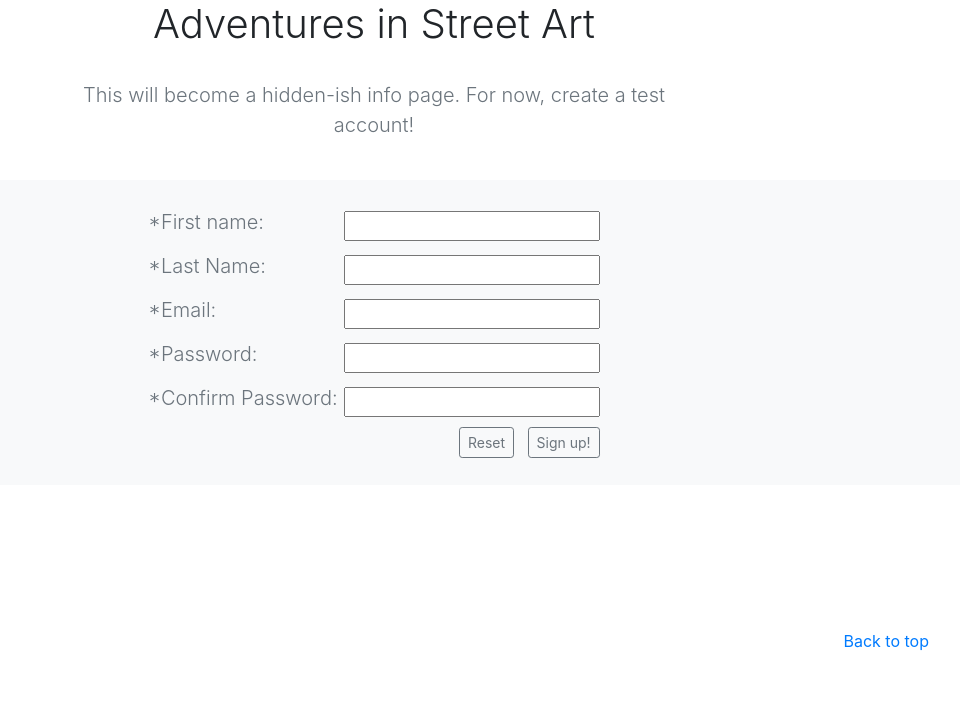
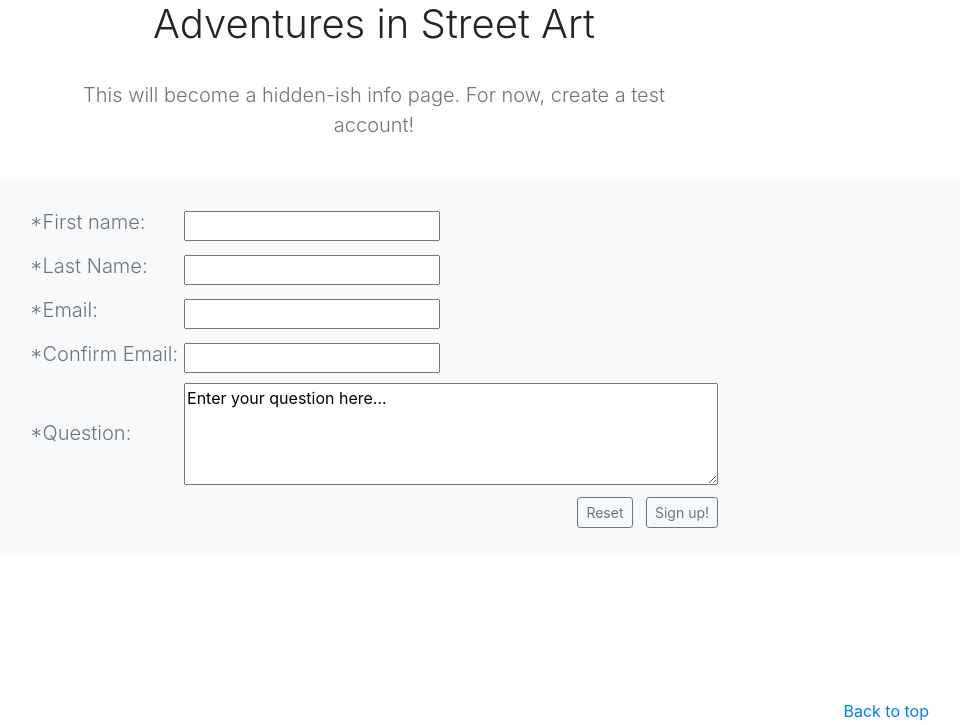
Before and after one commit to simonhowlett/app-engine-ci, a Flask app: page /info/ in a window 1280 px wide. Shown: the part 152-877 px from the top of the page, without its empty margins (266-1226 px from the left). Before the commit the page ends 803 px from the top, so only its background shows below. Run offline with Flask 2, Linux system fonts and the light colour scheme; some libraries are stand-ins or nearby versions.

Commit message:
Contact form writes to firestore

```diff
--- a/main.py
+++ b/main.py
@@ -6,9 +6,10 @@ Expect some street art photo's or something.
 """
 
 import os
-from flask import Flask, render_template, request
+from flask import Flask, render_template, request, redirect
 import datetime
-from google.cloud import datastore
+from google.cloud import datastore, ndb
+
 
 # [START gae_python38_app]
 # If `entrypoint` is not defined in app.yaml, App Engine will look for an app
@@ -42,13 +43,33 @@ def info():
     return render_template('info.html')
 
 
-@app.route('/confirmation/', methods=['POST', 'GET'])
+
+class Contact(ndb.Model):
+    firstName = ndb.StringProperty()
+    lastName = ndb.StringProperty()
+    email = ndb.StringProperty()
+    comment = ndb.StringProperty()
+
+
+@app.route('/submit_form', methods=['POST', 'GET'])
 def submit_form():
     if request.method == 'POST':
-        data = request.form.to_dict()
-        print(data) # TODO: remove this line
-        return render_template('confirmation.html')
+        client = ndb.Client()
+        with client.context():
+            data = request.form.to_dict()
+            print(data)
+            contact = Contact(firstName=data['firstName'],
+                              lastName=data['lastName'],
+                              email=data['email'],
+                              comment=data['comment'])
+            contact.put()
+        return redirect('confirmation.html')
     else: 'something went wrong, please try again'
+
+
+@app.route('/<string:page_name>')
+def html_page(page_name):
+    return render_template(page_name)
 
 
 def store_time(dt):
--- a/templates/info.html
+++ b/templates/info.html
@@ -10,12 +10,12 @@
 
   // Check Whether both password fields match
 
-  function checkPassword(form) {
-    password1 = form.pwd.value;
-    password2 = form.cnf_pwd.value;
+  function checkEmail(form) {
+    email = form.email.value;
+    email2 = form.email2.value;
 
-    if (password1 != password2) {
-      alert("\nPassword did not match: Please try again...")
+    if (email != email2) {
+      alert("\nEmails entered did not match: Please try again...")
       return false;
     }
 
@@ -37,30 +37,28 @@
 
     <div class="album py=5 bg-light" align="center">
     <br />
-      <form onSubmit="return checkPassword(this)" action='../confirmation/' method="post" >
+      <form onSubmit="return checkEmail(this)" action='../submit_form' method="post" >
       <table border="0" cellpadding="3">
       <tr>
         <td><label for="firstName" class="lead text-muted" required>*First name:</label></td>
-        <td><input type="text" id="firstName" name="firstName" required></td>
+        <td><input type="text" cols="50" id="firstName" name="firstName" required></td>
       </tr>
       <tr>
         <td><label for="lastName" class="lead text-muted">*Last Name:</label></td>
-        <td><input type="text" id="lastName" name="lastName" required></td>
+        <td><input type="text" cols="50" id="lastName" name="lastName" required></td>
       </tr>
       <tr>
         <td><label for="email" class="lead text-muted">*Email:</label></td>
-        <td><input type="email" id="email" name="email" required></td>
+        <td><input type="email" cols="50" id="email" name="email" required></td>
       </tr>
       <tr>
-        <td><label for="pwd" class="lead text-muted">*Password:</label></td>
-        <td><input type="password" id="pwd" name="pwd" pattern="(?=.*\d)(?=.*[a-z])(?=.*[A-Z]).{8,}"
-          title="Must contain at least one number and one uppercase and lowercase letter,
-          and at least 8 characters" required></td>
-          </td>
+        <td><label for="email2" class="lead text-muted">*Confirm Email:</label></td>
+        <td><input type="email" cols="50" id="email2" name="email2" required></td>
       </tr>
       <tr>
-        <td><label for="cnf_pwd" class="lead text-muted">*Confirm Password:</label></td>
-        <td><input type="password" id="cnf_pwd" name="cnf_pwd" required></td>
+        <td><label for="comment" class="lead text-muted">*Question:</label></td>
+        <td><textarea rows="4" cols="50" name="comment" onfocus="this.value=''">Enter your question here...</textarea></td>
+          </td>
       </tr>
       <tr>
         <td></td>
```
